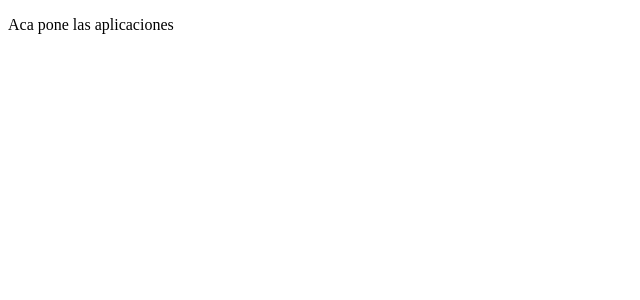
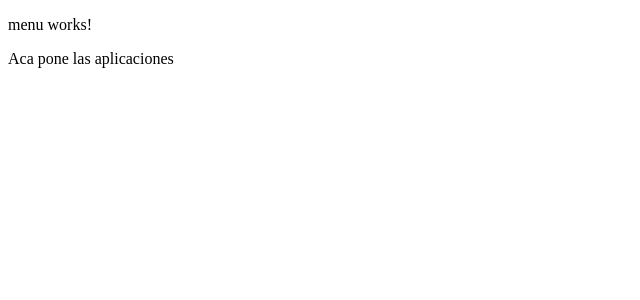
Before and after one commit to pablodanielrey/apps, an Angular app in the folder src/apps/: page /inicial in a window 1280 px wide. Shown: the top 300 px of the page, without its empty margins (0-640 px from the left). Built offline with nearby package versions, Linux system fonts and the light colour scheme.

Commit message:
Cree el modulo app-menu y lo importe en la aplicacion

```diff
--- /dev/null
+++ b/src/apps/src/app/app-menu/menu/menu.component.html
@@ -0,0 +1,3 @@
+<p>
+  menu works!
+</p>
--- /dev/null
+++ b/src/apps/src/app/app-menu/menu/menu.component.ts
@@ -0,0 +1,15 @@
+import { Component, OnInit } from '@angular/core';
+
+@Component({
+  selector: 'app-menu',
+  templateUrl: './menu.component.html',
+  styleUrls: ['./menu.component.css']
+})
+export class MenuComponent implements OnInit {
+
+  constructor() { }
+
+  ngOnInit() {
+  }
+
+}
--- a/src/apps/src/app/app.component.html
+++ b/src/apps/src/app/app.component.html
@@ -1 +1,2 @@
+<app-menu></app-menu>
 <router-outlet class="pantalla"></router-outlet>
--- a/src/apps/src/app/app.module.ts
+++ b/src/apps/src/app/app.module.ts
@@ -4,6 +4,7 @@ import { NgModule } from '@angular/core';
 import { AppComponent } from './app.component';
 import { AppRoutingModule } from './/app-routing.module';
 import { PantallaPrincipalComponent } from './pantalla-principal/pantalla-principal.component';
+import { AppMenuModule } from './app-menu/app-menu.module';
 
 @NgModule({
   declarations: [
@@ -12,7 +13,8 @@ import { PantallaPrincipalComponent } from './pantalla-principal/pantalla-princi
   ],
   imports: [
     BrowserModule,
-    AppRoutingModule
+    AppRoutingModule,
+    AppMenuModule
   ],
   providers: [],
   bootstrap: [AppComponent]
```
Also changed, not shown: src/apps/src/app/app-menu/app-menu.module.ts (added, +16 -0 lines), src/apps/src/app/app-menu/menu/menu.component.css (added), 2 other files (tests, documents, lock files or other folders).
